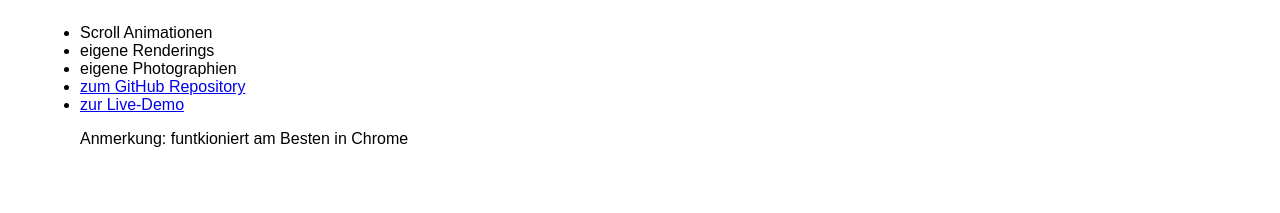
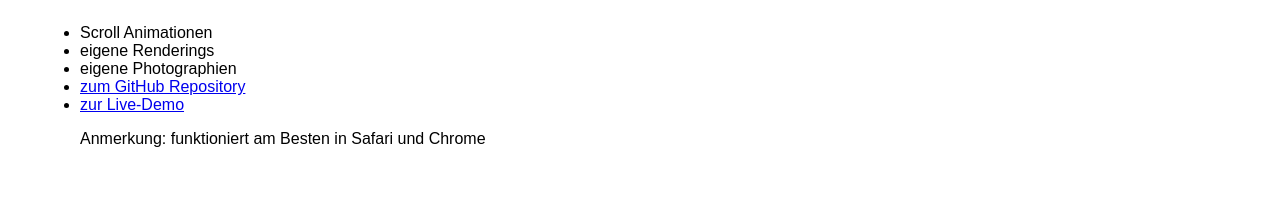
Before and after one commit to jmvogt0/Portfolio-Offenburg, a plain HTML site: page Elipsoid/index.html in a window 1280 px wide. Shown: the part 1286-1499 px from the top of the page. Drawn offline with Linux system fonts and the light colour scheme.

Commit message:
fixed typo

```diff
--- a/Elipsoid/index.html
+++ b/Elipsoid/index.html
@@ -47,7 +47,7 @@
         </li>
         <li>
             <a href="https://jmvogt0.github.io/RWD/" target="_blank">zur Live-Demo</a>
-            <p>Anmerkung: funtkioniert am Besten in Chrome</p>
+            <p>Anmerkung: funktioniert am Besten in Safari und Chrome</p>
         </li>
     </ul>
 
```
